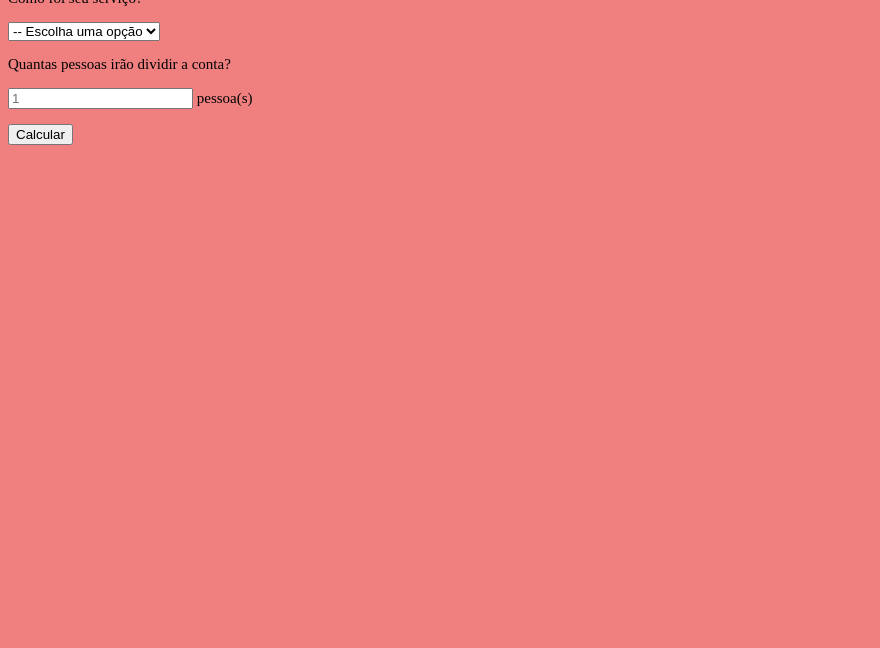
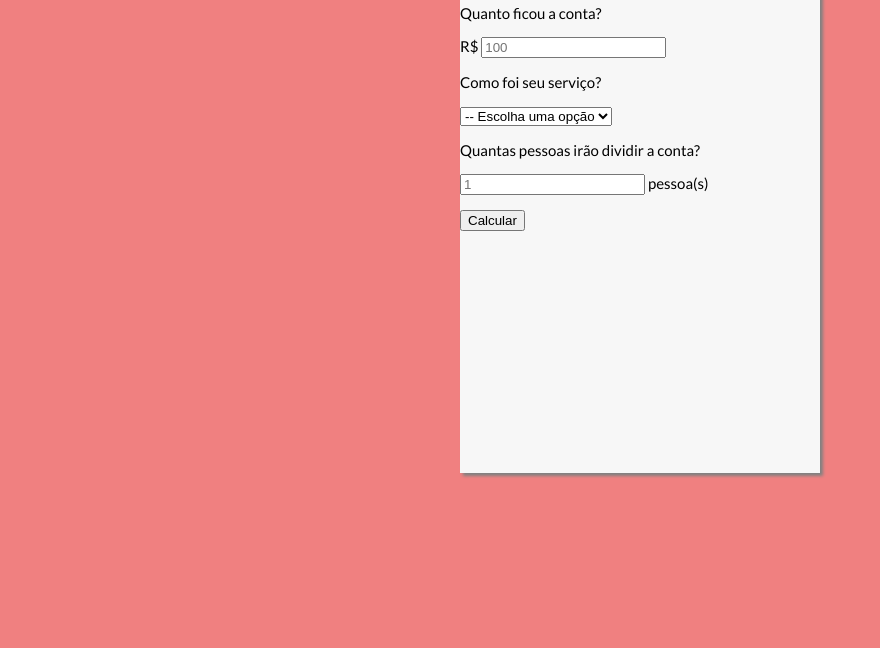
Before and after one commit to flaviorleaodev/calculadora-de-gorjeta, a plain HTML site: page index.html in a window 1280 px wide. Shown: the part 152-800 px from the top of the page, without its empty margins (0-880 px from the left). Drawn offline with Linux system fonts and the light colour scheme.

Commit message:
Alterações no style.css

```diff
--- a/index.html
+++ b/index.html
@@ -8,6 +8,8 @@
     <title>Calculadora de Gorjetas</title>
 </head>
 <body>
+
+    <div class="container">
 
         <div>
             <h1>Calculadora de Gorjetas</h1>
@@ -44,5 +46,6 @@
                 <button type="submit">Calcular</button>
             </form>
         </div>
+</div>
 </body>
 </html>
--- a/style.css
+++ b/style.css
@@ -1,3 +1,5 @@
+@import url('https://fonts.googleapis.com/css2?family=Lato:ital,wght@0,100;0,300;0,400;0,700;0,900;1,100;1,300;1,400;1,700;1,900&display=swap');
+
 :root{
     --primary-color: lightcoral;
     --secondary-color: DimGrey;
@@ -8,4 +10,13 @@
 body{
     background-color: var(--primary-color);
     font-size: 15px;
+    font-family: Lato, sans-serif;
 }
+
+.container{
+    height: 525px;
+    width: 360px;
+    margin: 100px auto;
+    background: #f7f7f7;
+    box-shadow: 3px 3px 3px gray;
+}
```
Lines whose indentation alone changed are shown as unchanged.
